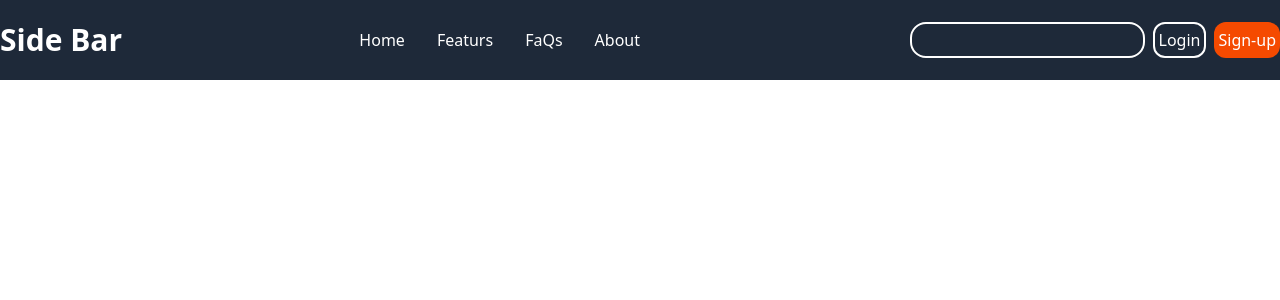
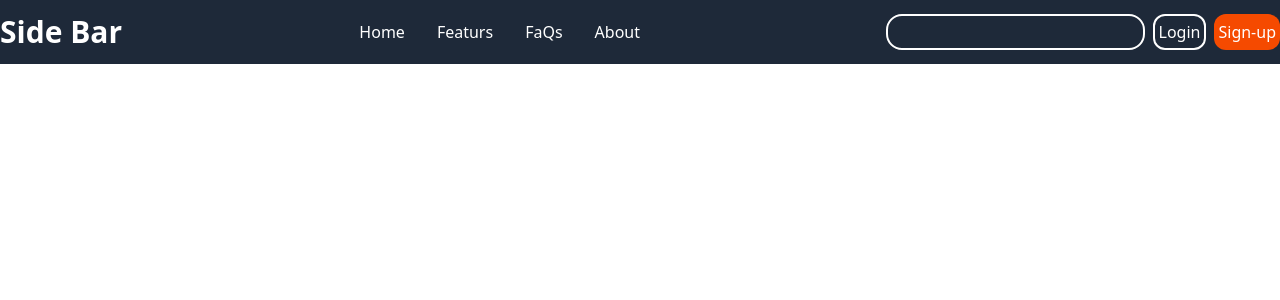
Before and after one commit to Foridul35962/Social-Media-Post, a React (Vite) app: page / in a window 1280 px wide. Shown: the top 300 px of the page. Built offline with nearby package versions, Linux system fonts and the light colour scheme.

Commit message:
update header

```diff
--- a/src/components/header.jsx
+++ b/src/components/header.jsx
@@ -1,6 +1,6 @@
 const header = () => {
   return (
-    <div className="h-20 w-full bg-gray-800 px-3 sm:p-0">
+    <div className="h-16 w-full bg-gray-800 px-3 sm:p-0">
         <div className="container mx-auto w-full h-full flex items-center justify-between text-white">
             <div className="md:flex md:items-center md:gap-10 flex justify-between md:w-2/4">
                 <div className="text-3xl font-bold">Side Bar</div>
@@ -22,7 +22,7 @@ const header = () => {
                 </div>
             </div>
             <div className="flex gap-2">
-                <input type="text" className="border-2 border-white rounded-2xl"/>
+                <input type="text" className="border-2 border-white px-3 rounded-2xl"/>
                 <button className="border-2 p-1 rounded-xl cursor-pointer">Login</button>
                 <button className="bg-orange-600 p-1 rounded-xl cursor-pointer">Sign-up</button>
             </div>
```
